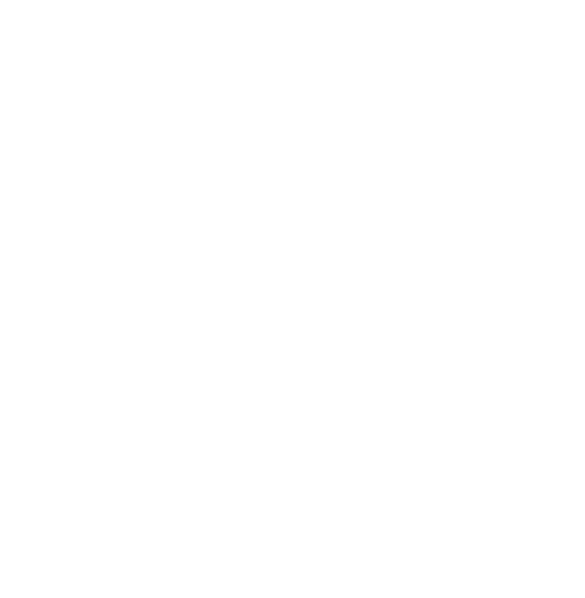
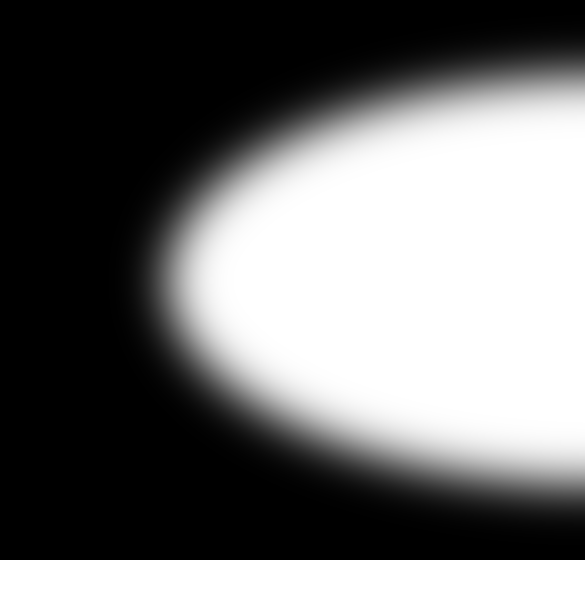
Before and after one commit to michalbe/site, a plain HTML site: page index.html in a window 390 px wide. Shown: the top 598 px of the page, 585 px wide, since content can reach past the window. Drawn offline with Linux system fonts and the light colour scheme.

Commit message:
[SITE] - :headphones: Overlay

```diff
--- a/index.html
+++ b/index.html
@@ -6,5 +6,7 @@
     <title>onGameStart HTML5 game conference - 22-23 September 2014, Warsaw, Poland</title>
   </head>
   <body class="main-screen">
+    <div id="overlay">
+    </div>
   </body>
 </html>
--- a/style/main.css
+++ b/style/main.css
@@ -3,3 +3,9 @@ body {
   padding: 0;
   overflow:hidden;
 }
+
+#overlay {
+  width: 1200px;
+  height: 560px;
+  background-image: url('../img/overlay.png');
+}
```
Also changed, not shown: img/overlay.png (added).
